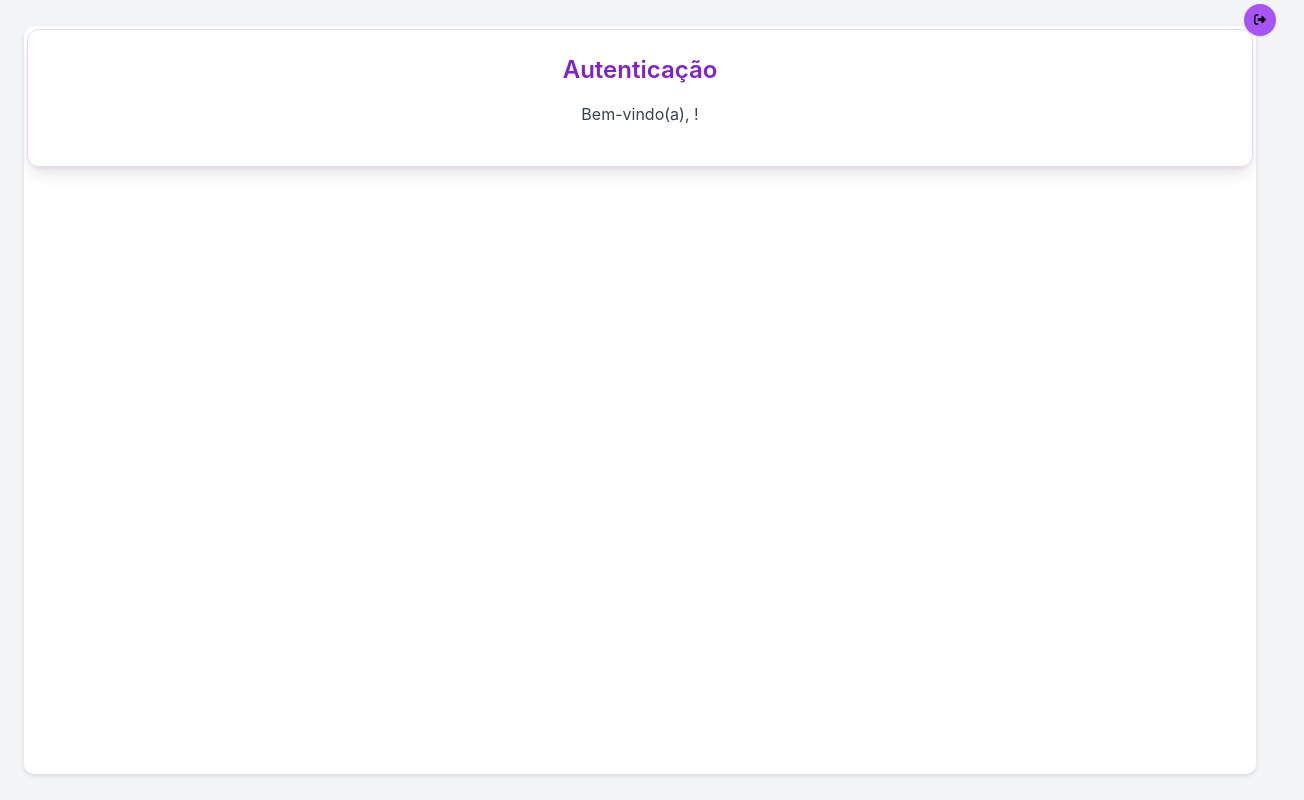
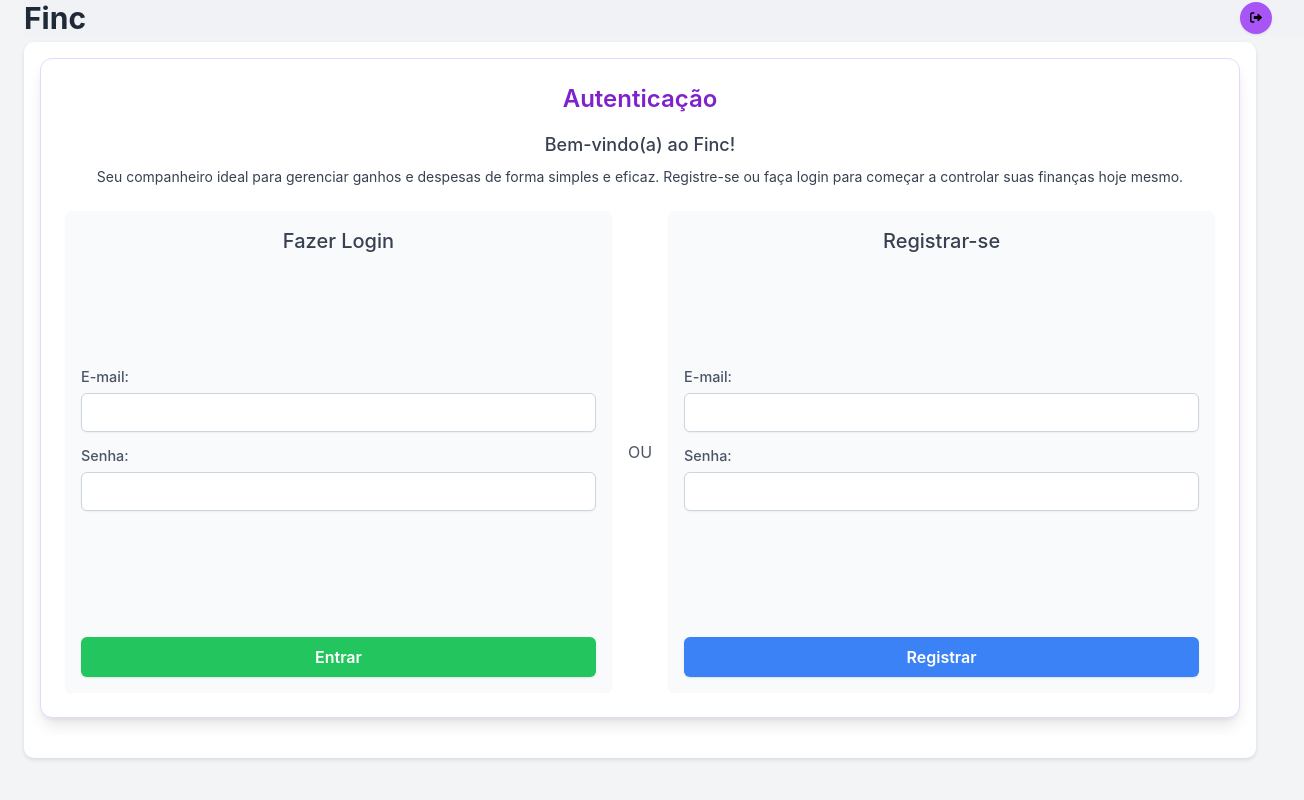
Before and after one commit to w3sleygessner/finc, a plain HTML site: page index.html in a window 1280 px wide. Shown: the whole page, 1304 px wide, since content can reach past the window. Drawn offline with nearby package versions, Linux system fonts and the light colour scheme; no server answers.

Commit message:
Add files via upload

```diff
--- a/index.html
+++ b/index.html
@@ -3,45 +3,60 @@
 <head>
     <meta charset="UTF-8">
     <meta name="viewport" content="width=device-width, initial-scale=1.0">
-    <title>Meu Gerenciador Financeiro</title>
+    <title>Finc - Meu Gerenciador Financeiro</title>
     <!-- Tailwind CSS CDN -->
     <script src="https://cdn.tailwindcss.com"></script>
     <!-- Font Awesome for icons -->
     <link rel="stylesheet" href="https://cdnjs.cloudflare.com/ajax/libs/font-awesome/6.0.0-beta3/css/all.min.css">
     <style>
+        *{
+            margin:0;
+            box-sizing: border-box;
+            padding: 0;
+        }
         body {
             font-family: 'Inter', sans-serif;
             background-color: #f0f2f5;
             height: 100vh; /* Use height instead of min-height to strictly control */
             display: flex;
             flex-direction: column;
-            overflow: hidden; /* Prevent body scroll */
+           /* Prevent body scroll */
+
+        }
+        .header-app { /* New header class */
+            display: flex;
+            justify-content: space-between;
+            align-items: center;
+            background-color: #f0f2f5; /* Match body background */
+            width: 100%;
+            position: absolute;
+            top:0;/* Align with app container, remove bottom margin */
         }
         .container {
-            max-width: 98%; /* Wider container for more space */
-            margin: 0.1rem auto; /* Reduced margin */
-            padding: 0.2rem; /* Reduced padding */
+            max-width: 75%; /* Adjusted max-width */
+            margin: 1.1rem auto; /* Adjusted margin to fit header and body */
+            padding: 1rem; /* Reduced padding */
             background-color: #ffffff;
             border-radius: 10px; /* Slightly smaller border-radius */
             box-shadow: 0 2px 4px rgba(0, 0, 0, 0.1); /* Smaller shadow */
             flex-grow: 1;
             display: flex;
             flex-direction: column;
-            overflow-y: hidden; /* Prevent internal scrolling to force fit */
+          /* Prevent internal scrolling to force fit */
         }
         .input-group label {
             font-weight: 500;
             color: #4a5568;
-            font-size: 0.85rem; /* Reduced font for labels */
+            font-size: 0.9rem; /* Reduced font for labels */
         }
         .input-group input,
         .input-group select,
         .input-group textarea {
             width: 100%;
-            padding: 0.3rem 0.5rem; /* Very reduced padding */
+            padding: 0.4rem 0.6rem; /* Adjusted padding */
             border: 1px solid #cbd5e0;
-            border-radius: 5px; /* Very small border-radius */
-            font-size: 0.75rem; /* Even smaller font */
+            border-radius: 6px; /* Reduced border-radius */
+            font-size: 0.8rem; /* Reduced font */
             transition: all 0.2s ease-in-out;
         }
         .input-group input:focus,
@@ -52,13 +67,13 @@
             box-shadow: 0 0 0 1px rgba(66, 153, 225, 0.5); /* Very small shadow */
         }
         .btn {
-            padding: 0.5rem 0.8rem; /* Reduced padding */
+            padding: 0.5rem 0.8rem; /* Adjusted padding */
             border-radius: 6px; /* Reduced border-radius */
             font-weight: 600;
             cursor: pointer;
             transition: background-color 0.2s ease-in-out, transform 0.1s ease-in-out;
             box-shadow: 0 1px 2px rgba(0, 0, 0, 0.1); /* Reduced shadow */
-            font-size: 0.85rem; /* Reduced font */
+            font-size: 0.9rem; /* Reduced font */
         }
         .btn-primary {
             background-color: #4299e1;
@@ -215,27 +230,39 @@
                 grid-template-rows: repeat(2, minmax(0, 1fr)); /* Explicitly define 2 equal rows */
             }
         }
+
+        #mainAppContent{
+            height: 84vh;
+        }
     </style>
 </head>
-<body class="bg-gray-100 p-4 sm:p-6"> <!-- Reduced overall body padding -->
-        <button id="logoutButtonTopRight" class="absolute top-1 right-1 z-10 btn bg-purple-500 hover:bg-purple-600 text-xs p-1 rounded-full flex items-center justify-center" style="width: 32px; height: 32px;" title="Sair"> <!-- Adjusted size and padding -->
+<body class="bg-gray-100 p-4 sm:p-6">
+
+    <header class="header-app">
+        <h1 class="text-3xl font-bold text-gray-800">Finc</h1> <!-- App name as logo -->
+        <button id="logoutButtonTopRight" class="btn bg-purple-500 hover:bg-purple-600 text-xs p-1 rounded-full flex items-center justify-center" style="width: 32px; height: 32px; margin-right: 32px" title="Sair">
             <i class="fas fa-sign-out-alt"></i>
         </button>
-    <div id="app" class="container relative"> <!-- Added relative to container for logout button positioning -->
-
-        <!-- Botão Sair (Logout) Fixo no Topo Direito -->
-
-
+    </header>
+
+    <div id="app" class="container">
+        <!-- The main h1 is now in the header-app element -->
 
         <!-- Seção de Autenticação -->
-        <div id="authSection" class="bg-white p-6 rounded-xl shadow-lg mb-6 border border-purple-200">
+        <div id="authSection" class="bg-white p-6 rounded-xl shadow-lg mb-6 border border-purple-200 flex flex-col flex-grow">
             <h2 class="text-2xl font-semibold text-purple-700 mb-4 text-center">Autenticação</h2>
-            <div id="loggedInView" class="">
+            <div class="text-center text-gray-700 mb-6 px-4">
+                <p class="text-lg font-medium mb-2">Bem-vindo(a) ao Finc!</p>
+                <p class="text-sm">Seu companheiro ideal para gerenciar ganhos e despesas de forma simples e eficaz. Registre-se ou faça login para começar a controlar suas finanças hoje mesmo.</p>
+            </div>
+            <div id="loggedInView" class="hidden flex-grow flex flex-col justify-center items-center">
                 <p class="text-center text-gray-700 mb-4 text-base">Bem-vindo(a), <span id="userEmail" class="font-semibold"></span>!</p>
             </div>
-            <div id="loggedOutView" class="hidden">
-                <form id="loginForm" class="space-y-4 mb-6">
-                    <h3 class="text-xl font-medium text-gray-700">Fazer Login</h3>
+            <div id="loggedOutView" class="flex-grow flex flex-col justify-center overflow-y-auto">
+                <div class="flex flex-col md:flex-row md:items-stretch md:justify-center md:space-x-4 space-y-4 md:space-y-0 h-full">
+                    <form id="loginForm" class="flex-1 p-4 bg-gray-50 rounded-lg shadow-sm flex flex-col justify-between">
+                        <h3 class="text-xl font-medium text-gray-700 text-center">Fazer Login</h3>
+                        <div class="flex-grow flex flex-col justify-center space-y-3">
                             <div class="input-group">
                                 <label for="loginEmail" class="block text-base">E-mail:</label>
                                 <input type="email" id="loginEmail" required
@@ -246,15 +273,18 @@
                                 <input type="password" id="loginPassword" required
                                        class="mt-1 block w-full rounded-md border-gray-300 shadow-sm text-base p-2">
                             </div>
-                    <button type="submit" class="btn btn-primary bg-green-500 hover:bg-green-600 w-full text-base">Entrar</button>
+                        </div>
+                        <button type="submit" class="btn btn-primary bg-green-500 hover:bg-green-600 w-full text-base mt-4">Entrar</button>
                     </form>
 
-                <div class="text-center mb-6">
-                    <p class="text-gray-600 text-base">Ou</p>
-                </div>
-
-                <form id="registerForm" class="space-y-4">
-                    <h3 class="text-xl font-medium text-gray-700">Registrar-se</h3>
+                    <!-- Desktop OU separator -->
+                    <div class="hidden md:flex items-center justify-center flex-shrink-0">
+                        <p class="text-gray-600 text-base">OU</p>
+                    </div>
+
+                    <form id="registerForm" class="flex-1 p-4 bg-gray-50 rounded-lg shadow-sm flex flex-col justify-between">
+                        <h3 class="text-xl font-medium text-gray-700 text-center">Registrar-se</h3>
+                        <div class="flex-grow flex flex-col justify-center space-y-3">
                             <div class="input-group">
                                 <label for="registerEmail" class="block text-base">E-mail:</label>
                                 <input type="email" id="registerEmail" required
@@ -265,19 +295,22 @@
                                 <input type="password" id="registerPassword" required
                                        class="mt-1 block w-full rounded-md border-gray-300 shadow-sm text-base p-2">
                             </div>
-                    <button type="submit" class="btn btn-primary bg-blue-500 hover:bg-blue-600 w-full text-base">Registrar</button>
+                        </div>
+                        <button type="submit" class="btn btn-primary bg-blue-500 hover:bg-blue-600 w-full text-base mt-4">Registrar</button>
                     </form>
                 </div>
+                <div class="text-center text-gray-600 text-base py-4 md:hidden">OU</div> <!-- Mobile separator -->
+            </div>
         </div>
 
         <!-- Conteúdo Principal do Aplicativo (visível apenas para usuários logados) -->
-        <div id="mainAppContent" class="hidden flex-grow grid grid-cols-1 md:grid-cols-2 grid-rows-[repeat(2,minmax(0,1fr))] gap-4">
+        <div id="mainAppContent" class="hidden flex-grow grid grid-cols-1 md:grid-cols-2 grid-rows-[repeat(2,minmax(0,1fr))] gap-2">
             <!-- Bloco 1 (Ganhos) - Row 1, Col 1 -->
             <div class="bg-white p-4 rounded-xl shadow-lg border border-green-200 flex flex-col justify-between">
                 <h2 class="text-xl font-semibold text-green-700 mb-3 flex items-center">
                     <i class="fas fa-plus-circle mr-2"></i> Adicionar Ganho
                 </h2>
-                <form id="incomeForm" class="space-y-2 flex-grow flex flex-col justify-between">
+                <form id="incomeForm" class="space-y-3 flex-grow flex flex-col justify-between">
                     <div class="grid grid-cols-2 gap-3">
                         <div class="input-group">
                             <label for="incomeAmount" class="block text-sm">Valor:</label>
@@ -298,7 +331,7 @@
                     <div class="flex gap-3">
                         <div class="input-group flex-[3]">
                             <label for="incomeDescription" class="block text-sm">Descrição (opcional):</label>
-                            <textarea id="incomeDescription" rows="2"
+                            <textarea id="incomeDescription" rows="1"
                                       class="mt-1 block w-full rounded-md border-gray-300 shadow-sm focus:border-green-500 focus:ring focus:ring-green-200 focus:ring-opacity-50 text-base"></textarea>
                         </div>
                         <div class="input-group flex-1">
@@ -316,7 +349,7 @@
                 <h2 class="text-xl font-semibold text-red-700 mb-3 flex items-center">
                     <i class="fas fa-minus-circle mr-2"></i> Adicionar Despesa
                 </h2>
-                <form id="expenseForm" class="space-y-2 flex-grow flex flex-col justify-between">
+                <form id="expenseForm" class="space-y-3 flex-grow flex flex-col justify-between">
                     <div class="grid grid-cols-2 gap-3">
                         <div class="input-group">
                             <label for="expenseAmount" class="block text-sm">Valor:</label>
@@ -337,7 +370,7 @@
                     <div class="flex gap-3">
                         <div class="input-group flex-[3]">
                             <label for="expenseDescription" class="block text-sm">Descrição (opcional):</label>
-                            <textarea id="expenseDescription" rows="2"
+                            <textarea id="expenseDescription" rows="1"
                                       class="mt-1 block w-full rounded-md border-gray-300 shadow-sm focus:border-red-500 focus:ring focus:ring-red-200 focus:ring-opacity-50 text-base"></textarea>
                         </div>
                         <div class="input-group flex-1">
@@ -393,7 +426,7 @@
                             <!-- Latest 2 transactions will be inserted here by JavaScript -->
                         </tbody>
                     </table>
-                    <p id="noTransactionsMessage" class="text-center text-gray-500 mt-3 hidden text-base">Nenhuma transação registrada ainda.</p>
+                    <p id="noTransactionsMessage" class="text-center text-gray-500 mt-3 text-base">Nenhuma transação registrada ainda.</p>
                 </div>
                 <button id="viewAllTransactionsButton" class="btn btn-primary bg-blue-500 hover:bg-blue-600 w-full text-lg mt-3">Ver Todas as Transações</button>
             </div>
@@ -439,7 +472,7 @@
                 <div class="input-group">
                     <label for="editType" class="block text-base">Tipo:</label>
                     <select id="editType" required
-                            class="mt-2 block w-full rounded-md border-gray-300 shadow-sm focus:border-blue-500 focus:ring focus:ring-blue-200 focus:ring-opacity-50 text-lg p-3">
+                            class="mt-2 block w-full rounded-md border-gray-300 shadow-sm text-lg p-3">
                         <option value="income">Ganho</option>
                         <option value="expense">Despesa</option>
                     </select>
@@ -447,24 +480,24 @@
                 <div class="input-group">
                     <label for="editAmount" class="block text-base">Valor:</label>
                     <input type="number" id="editAmount" step="0.01" required
-                           class="mt-2 block w-full rounded-md border-gray-300 shadow-sm focus:border-blue-500 focus:ring focus:ring-blue-200 focus:ring-opacity-50 text-lg p-3">
+                           class="mt-2 block w-full rounded-md border-gray-300 shadow-sm text-lg p-3">
                 </div>
                 <div class="input-group">
                     <label for="editCategory" class="block text-base">Categoria:</label>
                     <select id="editCategory" required
-                            class="mt-2 block w-full rounded-md border-gray-300 shadow-sm focus:border-blue-500 focus:ring focus:ring-blue-200 focus:ring-opacity-50 text-lg p-3">
+                            class="mt-2 block w-full rounded-md border-gray-300 shadow-sm text-lg p-3">
                         <!-- Options will be populated by JavaScript -->
                     </select>
                 </div>
                 <div class="input-group">
                     <label for="editDescription" class="block text-base">Descrição (opcional):</label>
                     <textarea id="editDescription" rows="2"
-                              class="mt-2 block w-full rounded-md border-gray-300 shadow-sm focus:border-blue-500 focus:ring focus:ring-blue-200 focus:ring-opacity-50 text-lg p-3"></textarea>
+                              class="mt-2 block w-full rounded-md border-gray-300 shadow-sm text-lg p-3"></textarea>
                 </div>
                 <div class="input-group">
                     <label for="editDate" class="block text-base">Data:</label>
                     <input type="date" id="editDate" required
-                           class="mt-2 block w-full rounded-md border-gray-300 shadow-sm focus:border-blue-500 focus:ring focus:ring-blue-200 focus:ring-opacity-50 text-lg p-3">
+                           class="mt-2 block w-full rounded-md border-gray-300 shadow-sm text-lg p-3">
                 </div>
                 <div class="flex justify-end gap-4 mt-8">
                     <button type="button" id="cancelEditButton" class="btn bg-gray-300 hover:bg-gray-400 text-gray-800 text-lg">Cancelar</button>
```
Lines whose indentation alone changed are shown as unchanged.
